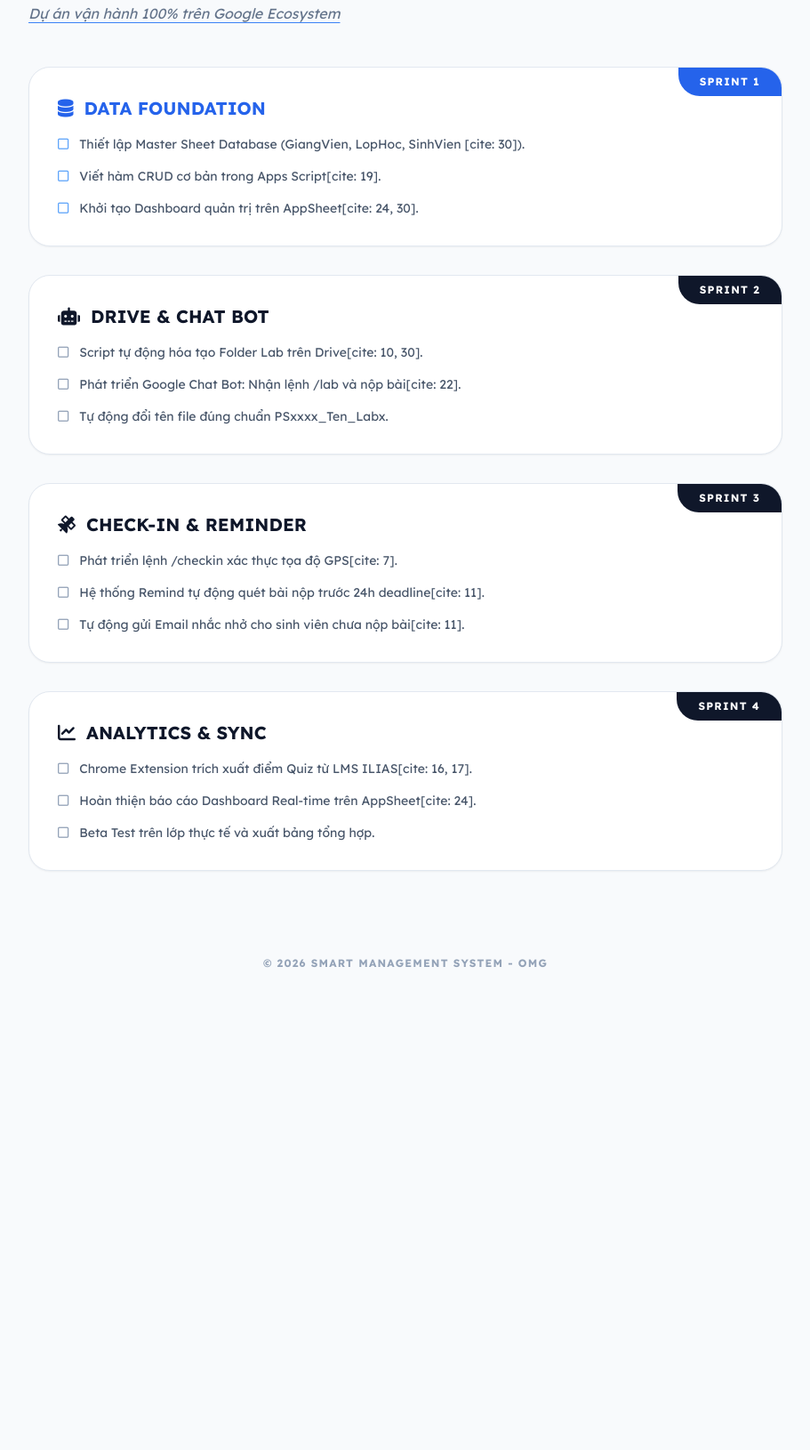
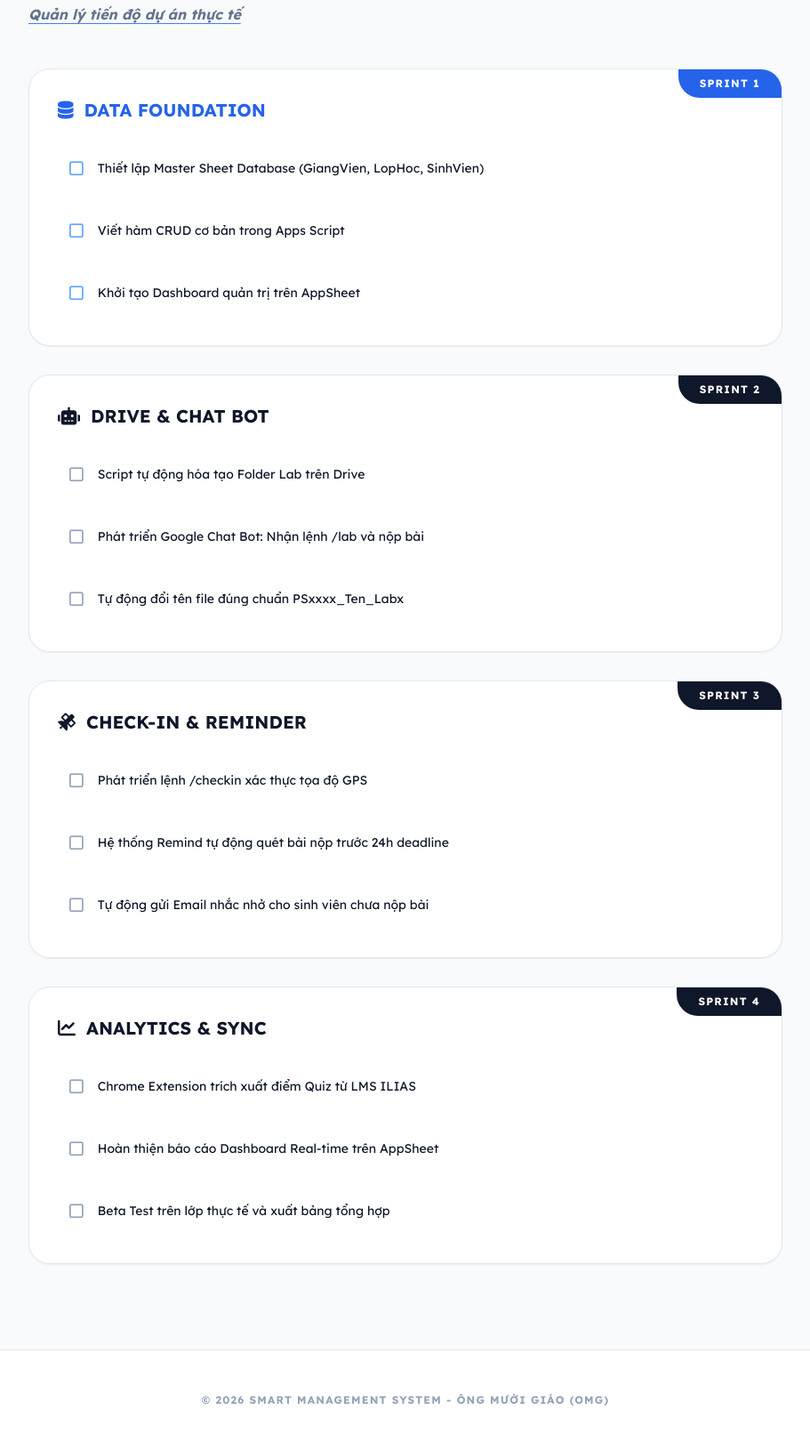
Before and after one commit to tqbinh1268/SmartClass, a plain HTML site: page plan.html in a window 1280 px wide. Shown: the part 182-1812 px from the top of the page at 89% size, without its empty margins (184-1095 px from the left). Before the commit the page ends 1321 px from the top, so only its background shows below. Drawn offline with nearby package versions, Linux system fonts and the light colour scheme.

Commit message:
plan.html update

```diff
--- a/plan.html
+++ b/plan.html
@@ -9,9 +9,12 @@
     <style>
         @import url('https://fonts.googleapis.com/css2?family=Lexend:wght@300;400;600;700&display=swap');
         body { font-family: 'Lexend', sans-serif; }
+        .done { text-decoration: line-through; opacity: 0.5; }
+        .task-item { cursor: pointer; transition: all 0.2s; }
+        .task-item:hover { background: #f8fafc; }
     </style>
 </head>
-<body class="bg-slate-50 text-slate-900">
+<body class="bg-slate-50 text-slate-900 leading-relaxed">
 
     <nav class="sticky top-0 bg-white/90 backdrop-blur-md border-b z-50">
         <div class="max-w-6xl mx-auto px-6 h-20 flex items-center justify-between">
@@ -30,53 +33,106 @@
 
     <main class="max-w-4xl mx-auto px-6 py-12">
         <h1 class="text-4xl font-extrabold mb-4 italic text-slate-900 uppercase">Lộ trình triển khai (Sprint Plan)</h1>
-        <p class="text-slate-500 mb-12 italic underline decoration-blue-500 underline-offset-4">Dự án vận hành 100% trên Google Ecosystem</p>
+        <p class="text-slate-500 mb-12 italic underline decoration-blue-500 underline-offset-4 font-bold">Quản lý tiến độ dự án thực tế</p>
 
         <div class="space-y-8">
             <div class="bg-white p-8 rounded-3xl border border-slate-200 shadow-sm relative overflow-hidden">
                 <div class="absolute top-0 right-0 bg-blue-600 text-white px-6 py-2 rounded-bl-3xl font-bold text-xs uppercase tracking-widest">Sprint 1</div>
-                <h3 class="text-xl font-bold mb-4 text-blue-600 uppercase"><i class="fas fa-database mr-3"></i>Data Foundation</h3>
-                <ul class="space-y-4 text-slate-600 text-sm">
-                    <li class="flex items-center"><i class="far fa-square mr-3 text-blue-400"></i> Thiết lập Master Sheet Database (GiangVien, LopHoc, SinhVien [cite: 30]).</li>
-                    <li class="flex items-center"><i class="far fa-square mr-3 text-blue-400"></i> Viết hàm CRUD cơ bản trong Apps Script[cite: 19].</li>
-                    <li class="flex items-center"><i class="far fa-square mr-3 text-blue-400"></i> Khởi tạo Dashboard quản trị trên AppSheet[cite: 24, 30].</li>
-                </ul>
+                <h3 class="text-xl font-bold mb-6 text-blue-600 uppercase"><i class="fas fa-database mr-3"></i>Data Foundation</h3>
+                <div class="space-y-4">
+                    <div class="task-item flex items-center p-3 rounded-xl border border-transparent" onclick="toggleTask(this)">
+                        <i class="far fa-square mr-4 text-blue-400 text-lg"></i>
+                        <span class="text-sm font-medium">Thiết lập Master Sheet Database (GiangVien, LopHoc, SinhVien)</span>
+                    </div>
+                    <div class="task-item flex items-center p-3 rounded-xl border border-transparent" onclick="toggleTask(this)">
+                        <i class="far fa-square mr-4 text-blue-400 text-lg"></i>
+                        <span class="text-sm font-medium">Viết hàm CRUD cơ bản trong Apps Script</span>
+                    </div>
+                    <div class="task-item flex items-center p-3 rounded-xl border border-transparent" onclick="toggleTask(this)">
+                        <i class="far fa-square mr-4 text-blue-400 text-lg"></i>
+                        <span class="text-sm font-medium">Khởi tạo Dashboard quản trị trên AppSheet</span>
+                    </div>
+                </div>
             </div>
 
             <div class="bg-white p-8 rounded-3xl border border-slate-200 shadow-sm relative overflow-hidden">
                 <div class="absolute top-0 right-0 bg-slate-900 text-white px-6 py-2 rounded-bl-3xl font-bold text-xs uppercase tracking-widest">Sprint 2</div>
-                <h3 class="text-xl font-bold mb-4 text-slate-900 uppercase"><i class="fas fa-robot mr-3"></i>Drive & Chat Bot</h3>
-                <ul class="space-y-4 text-slate-600 text-sm">
-                    <li class="flex items-center"><i class="far fa-square mr-3 text-slate-400"></i> Script tự động hóa tạo Folder Lab trên Drive[cite: 10, 30].</li>
-                    <li class="flex items-center"><i class="far fa-square mr-3 text-slate-400"></i> Phát triển Google Chat Bot: Nhận lệnh /lab và nộp bài[cite: 22].</li>
-                    <li class="flex items-center"><i class="far fa-square mr-3 text-slate-400"></i> Tự động đổi tên file đúng chuẩn PSxxxx_Ten_Labx.</li>
-                </ul>
+                <h3 class="text-xl font-bold mb-6 text-slate-900 uppercase"><i class="fas fa-robot mr-3"></i>Drive & Chat Bot</h3>
+                <div class="space-y-4">
+                    <div class="task-item flex items-center p-3 rounded-xl border border-transparent" onclick="toggleTask(this)">
+                        <i class="far fa-square mr-4 text-slate-400 text-lg"></i>
+                        <span class="text-sm font-medium">Script tự động hóa tạo Folder Lab trên Drive</span>
+                    </div>
+                    <div class="task-item flex items-center p-3 rounded-xl border border-transparent" onclick="toggleTask(this)">
+                        <i class="far fa-square mr-4 text-slate-400 text-lg"></i>
+                        <span class="text-sm font-medium">Phát triển Google Chat Bot: Nhận lệnh /lab và nộp bài</span>
+                    </div>
+                    <div class="task-item flex items-center p-3 rounded-xl border border-transparent" onclick="toggleTask(this)">
+                        <i class="far fa-square mr-4 text-slate-400 text-lg"></i>
+                        <span class="text-sm font-medium">Tự động đổi tên file đúng chuẩn PSxxxx_Ten_Labx</span>
+                    </div>
+                </div>
             </div>
 
             <div class="bg-white p-8 rounded-3xl border border-slate-200 shadow-sm relative overflow-hidden">
                 <div class="absolute top-0 right-0 bg-slate-900 text-white px-6 py-2 rounded-bl-3xl font-bold text-xs uppercase tracking-widest">Sprint 3</div>
-                <h3 class="text-xl font-bold mb-4 text-slate-900 uppercase"><i class="fas fa-satellite mr-3"></i>Check-in & Reminder</h3>
-                <ul class="space-y-4 text-slate-600 text-sm">
-                    <li class="flex items-center"><i class="far fa-square mr-3 text-slate-400"></i> Phát triển lệnh /checkin xác thực tọa độ GPS[cite: 7].</li>
-                    <li class="flex items-center"><i class="far fa-square mr-3 text-slate-400"></i> Hệ thống Remind tự động quét bài nộp trước 24h deadline[cite: 11].</li>
-                    <li class="flex items-center"><i class="far fa-square mr-3 text-slate-400"></i> Tự động gửi Email nhắc nhở cho sinh viên chưa nộp bài[cite: 11].</li>
-                </ul>
+                <h3 class="text-xl font-bold mb-6 text-slate-900 uppercase"><i class="fas fa-satellite mr-3"></i>Check-in & Reminder</h3>
+                <div class="space-y-4">
+                    <div class="task-item flex items-center p-3 rounded-xl border border-transparent" onclick="toggleTask(this)">
+                        <i class="far fa-square mr-4 text-slate-400 text-lg"></i>
+                        <span class="text-sm font-medium">Phát triển lệnh /checkin xác thực tọa độ GPS</span>
+                    </div>
+                    <div class="task-item flex items-center p-3 rounded-xl border border-transparent" onclick="toggleTask(this)">
+                        <i class="far fa-square mr-4 text-slate-400 text-lg"></i>
+                        <span class="text-sm font-medium">Hệ thống Remind tự động quét bài nộp trước 24h deadline</span>
+                    </div>
+                    <div class="task-item flex items-center p-3 rounded-xl border border-transparent" onclick="toggleTask(this)">
+                        <i class="far fa-square mr-4 text-slate-400 text-lg"></i>
+                        <span class="text-sm font-medium">Tự động gửi Email nhắc nhở cho sinh viên chưa nộp bài</span>
+                    </div>
+                </div>
             </div>
 
             <div class="bg-white p-8 rounded-3xl border border-slate-200 shadow-sm relative overflow-hidden">
                 <div class="absolute top-0 right-0 bg-slate-900 text-white px-6 py-2 rounded-bl-3xl font-bold text-xs uppercase tracking-widest">Sprint 4</div>
-                <h3 class="text-xl font-bold mb-4 text-slate-900 uppercase"><i class="fas fa-chart-line mr-3"></i>Analytics & Sync</h3>
-                <ul class="space-y-4 text-slate-600 text-sm">
-                    <li class="flex items-center"><i class="far fa-square mr-3 text-slate-400"></i> Chrome Extension trích xuất điểm Quiz từ LMS ILIAS[cite: 16, 17].</li>
-                    <li class="flex items-center"><i class="far fa-square mr-3 text-slate-400"></i> Hoàn thiện báo cáo Dashboard Real-time trên AppSheet[cite: 24].</li>
-                    <li class="flex items-center"><i class="far fa-square mr-3 text-slate-400"></i> Beta Test trên lớp thực tế và xuất bảng tổng hợp.</li>
-                </ul>
+                <h3 class="text-xl font-bold mb-6 text-slate-900 uppercase"><i class="fas fa-chart-line mr-3"></i>Analytics & Sync</h3>
+                <div class="space-y-4">
+                    <div class="task-item flex items-center p-3 rounded-xl border border-transparent" onclick="toggleTask(this)">
+                        <i class="far fa-square mr-4 text-slate-400 text-lg"></i>
+                        <span class="text-sm font-medium">Chrome Extension trích xuất điểm Quiz từ LMS ILIAS</span>
+                    </div>
+                    <div class="task-item flex items-center p-3 rounded-xl border border-transparent" onclick="toggleTask(this)">
+                        <i class="far fa-square mr-4 text-slate-400 text-lg"></i>
+                        <span class="text-sm font-medium">Hoàn thiện báo cáo Dashboard Real-time trên AppSheet</span>
+                    </div>
+                    <div class="task-item flex items-center p-3 rounded-xl border border-transparent" onclick="toggleTask(this)">
+                        <i class="far fa-square mr-4 text-slate-400 text-lg"></i>
+                        <span class="text-sm font-medium">Beta Test trên lớp thực tế và xuất bảng tổng hợp</span>
+                    </div>
+                </div>
             </div>
         </div>
     </main>
 
-    <footer class="text-center py-12 text-slate-400 text-xs font-bold tracking-widest">
-        © 2026 SMART MANAGEMENT SYSTEM - OMG
+    <script>
+        function toggleTask(element) {
+            const icon = element.querySelector('i');
+            const span = element.querySelector('span');
+
+            if (icon.classList.contains('fa-square')) {
+                icon.classList.remove('far', 'fa-square', 'text-slate-400', 'text-blue-400');
+                icon.classList.add('fas', 'fa-check-square', 'text-green-500');
+                span.classList.add('done');
+            } else {
+                icon.classList.remove('fas', 'fa-check-square', 'text-green-500');
+                icon.classList.add('far', 'fa-square', 'text-slate-400');
+                span.classList.remove('done');
+            }
+        }
+    </script>
+
+    <footer class="text-center py-12 text-slate-400 text-xs font-bold tracking-widest border-t mt-12 bg-white">
+        © 2026 SMART MANAGEMENT SYSTEM - ÔNG MƯỜI GIÁO (OMG)
     </footer>
 </body>
 </html>
```
Also changed, not shown: 1 other file.
